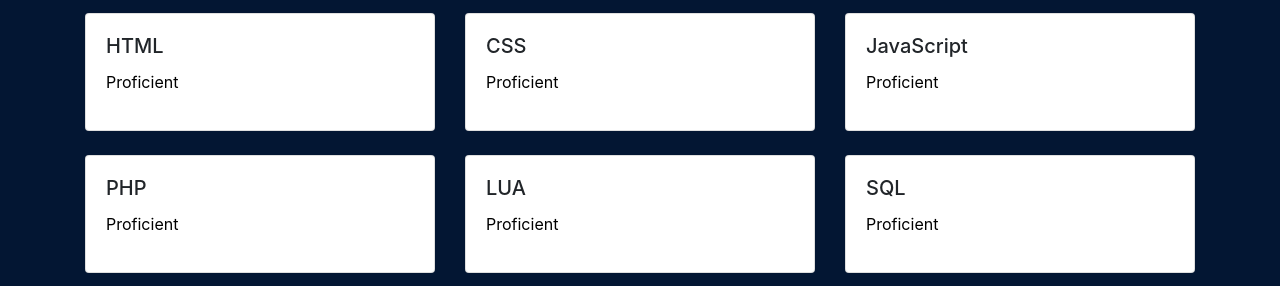
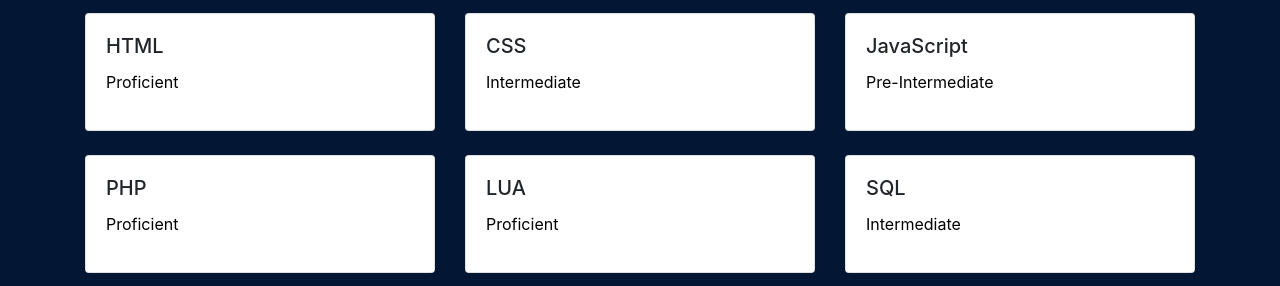
Before and after one commit to cs0ng0r/cs0ng0r.github.io, a plain HTML site: page index.html in a window 1280 px wide. Shown: the part 771-1057 px from the top of the page. Drawn offline with nearby package versions, Linux system fonts and the light colour scheme.

Commit message:
Updated lang skill levels

```diff
--- a/index.html
+++ b/index.html
@@ -80,7 +80,7 @@
               <div class="card mb-4">
                 <div class="card-body">
                   <h5 class="card-title">CSS</h5>
-                  <p class="card-text2">Proficient</p>
+                  <p class="card-text2">Intermediate</p>
                 </div>
               </div>
             </div>
@@ -88,7 +88,7 @@
               <div class="card mb-4">
                 <div class="card-body">
                   <h5 class="card-title">JavaScript</h5>
-                  <p class="card-text2">Proficient</p>
+                  <p class="card-text2">Pre-Intermediate</p>
                 </div>
               </div>
             </div>
@@ -112,7 +112,7 @@
               <div class="card mb-4">
                 <div class="card-body">
                   <h5 class="card-title">SQL</h5>
-                  <p class="card-text2">Proficient</p>
+                  <p class="card-text2">Intermediate</p>
                 </div>
               </div>
             </div>
```
